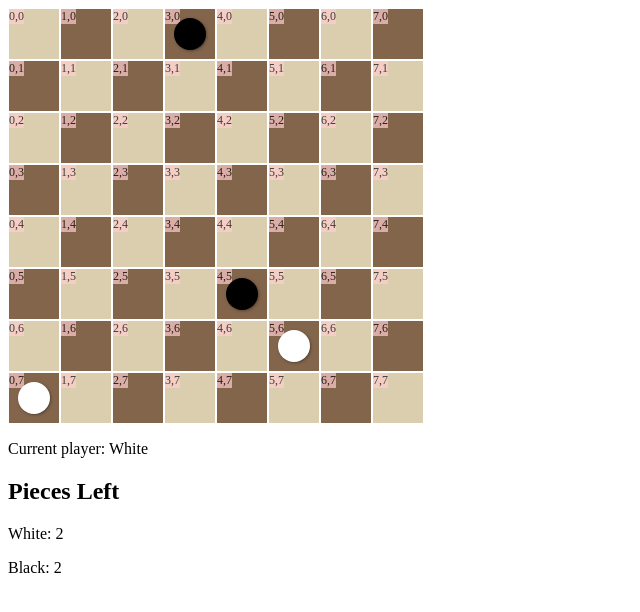
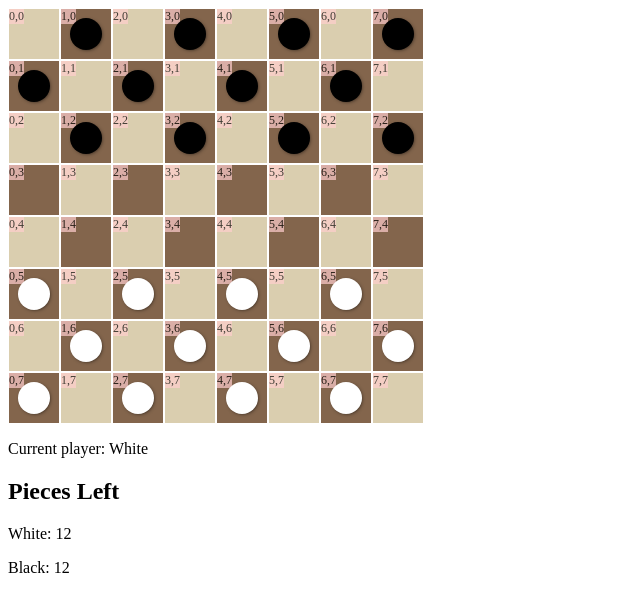
Before and after one commit to Thilerion/checkers, a Vue app: page / in a window 1280 px wide. Shown: the top 612 px of the page, without its empty margins (0-640 px from the left). Built offline with nearby package versions, Linux system fonts and the light colour scheme.

Commit message:
Removed changes of initial pieces

```diff
--- a/src/App.vue
+++ b/src/App.vue
@@ -107,21 +107,7 @@ export default {
 		}
 	},
 	mounted() {
-		// this.game.gameBoard.createBoard().setPiece(3, 4, 1).setPiece(4, 3, -1).setPiece(6, 1, -1).setPiece(4, 1, -1).setPiece(4, 5, -1).setPiece(1, 6, 1).setPiece(2, 1, -1).setPiece(2,3, -1);
-		// this.game.initializeTurn();
 
-		// this.game.gameBoard.createBoard().setPiece(5, 4, -1).setPiece(2, 1, -1).setPiece(4, 1, -1).setPiece(6, 1, -1).setPiece(2, 3, 1).setPiece(1, 4, -1).setPiece(1, 6, -1).setPiece(3, 4, -1).setPiece(5, 6, -1);
-		// this.game.regenerateGrid().initializeTurn();
-
-		// TEST KING
-		// this.game.gameBoard.createBoard().setPiece(2, 7, -2).setPiece(5, 0, 2).setPiece(2, 1, 1).setPiece(0, 5, -1).setPiece(2, 3, -1).setPiece(4, 5, 1);
-		// this.game.regenerateGrid().initializeTurn();
-
-		// this.game.gameBoard.createBoard().setPiece(3, 4, 1).setPiece(5, 4, 1).setPiece(4, 3, -1);
-		// this.game.regenerateGrid().initializeTurn();
-
-		this.game.gameBoard.createBoard().setPiece(0, 7, 1).setPiece(5, 6, 1).setPiece(4, 5, -1).setPiece(3, 0, -1);
-		this.game.regenerateGrid().initializeTurn();
 	}
 };
 </script>
```
